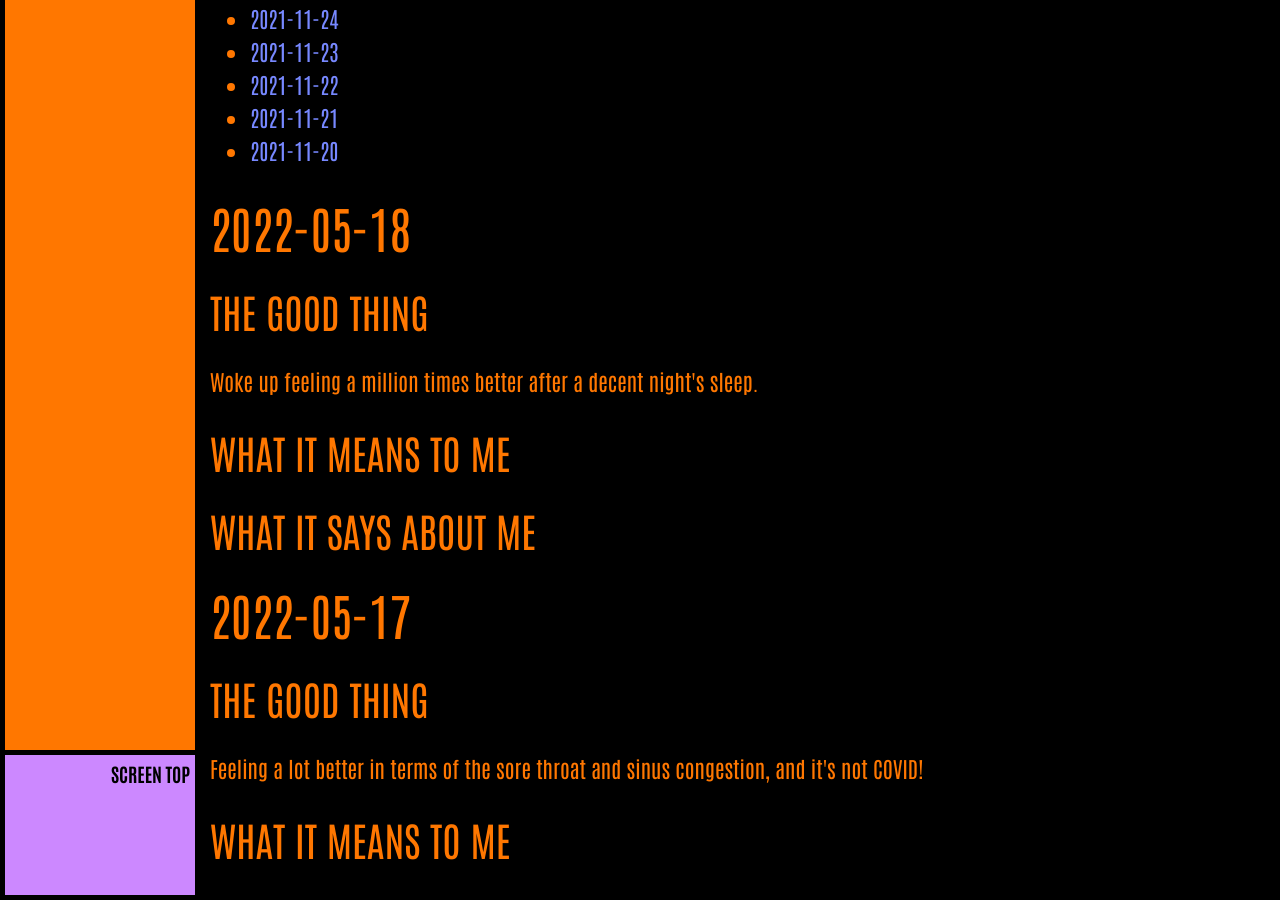
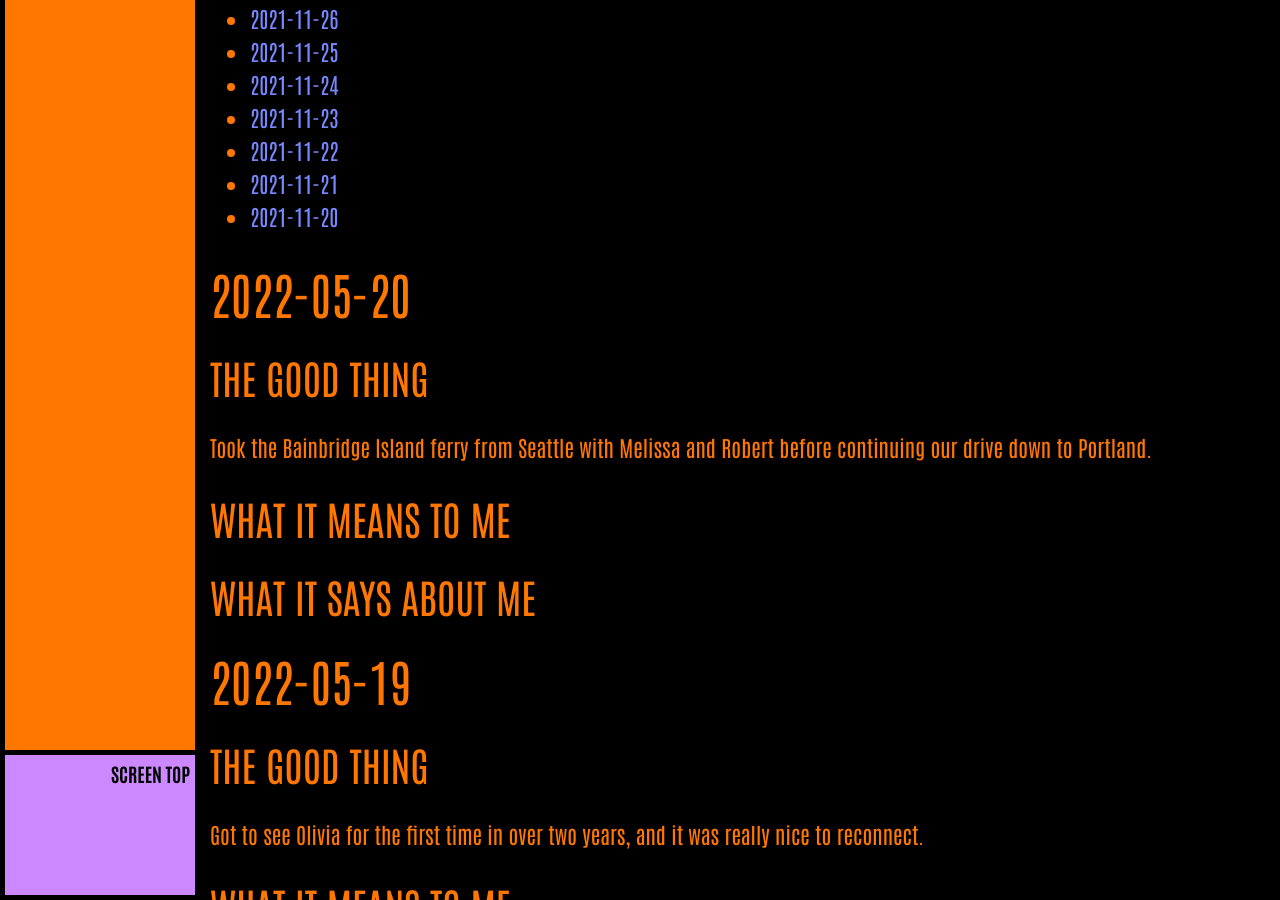
Before and after one commit to ArthurZey/arthurzey.github.io, a Jekyll site: the page built from _pages/one-good-thing.md, in a window 1280 px wide and 900 px high, scrolled down 3883 px. Built offline with Jekyll 4.4.1, drawn with Linux system fonts in a browser that asks for light colours; some of the changed text lies outside the part shown.

Commit message:
updated stub for 2022-05-18 and added stubs for 2022-05-19 and 2022-05-20

```diff
--- a/_pages/one-good-thing.md
+++ b/_pages/one-good-thing.md
@@ -13,9 +13,26 @@
 {:toc}
 {::options toc_levels="2" /}
 
+## 2022-05-20
+### The Good Thing
+Took the Bainbridge Island ferry from Seattle with Melissa and Robert before continuing our drive down to Portland.
+### What It Means to Me
+
+### What It Says about Me
+
+
+
+## 2022-05-19
+### The Good Thing
+Got to see Olivia for the first time in over two years, and it was really nice to reconnect.
+### What It Means to Me
+
+### What It Says about Me
+
+
 ## 2022-05-18
 ### The Good Thing
-Woke up feeling a million times better after a decent night's sleep.
+Woke up feeling a million times better after a decent night's sleep. Had dinner with Travis, Daniel, and Marc, then drinks including Luke (but without Daniel), and all of it was really terrific and enjoyable.
 ### What It Means to Me
 
 ### What It Says about Me
```
Also changed, not shown: other parts of _pages/one-good-thing.md (+1 -1 lines).
